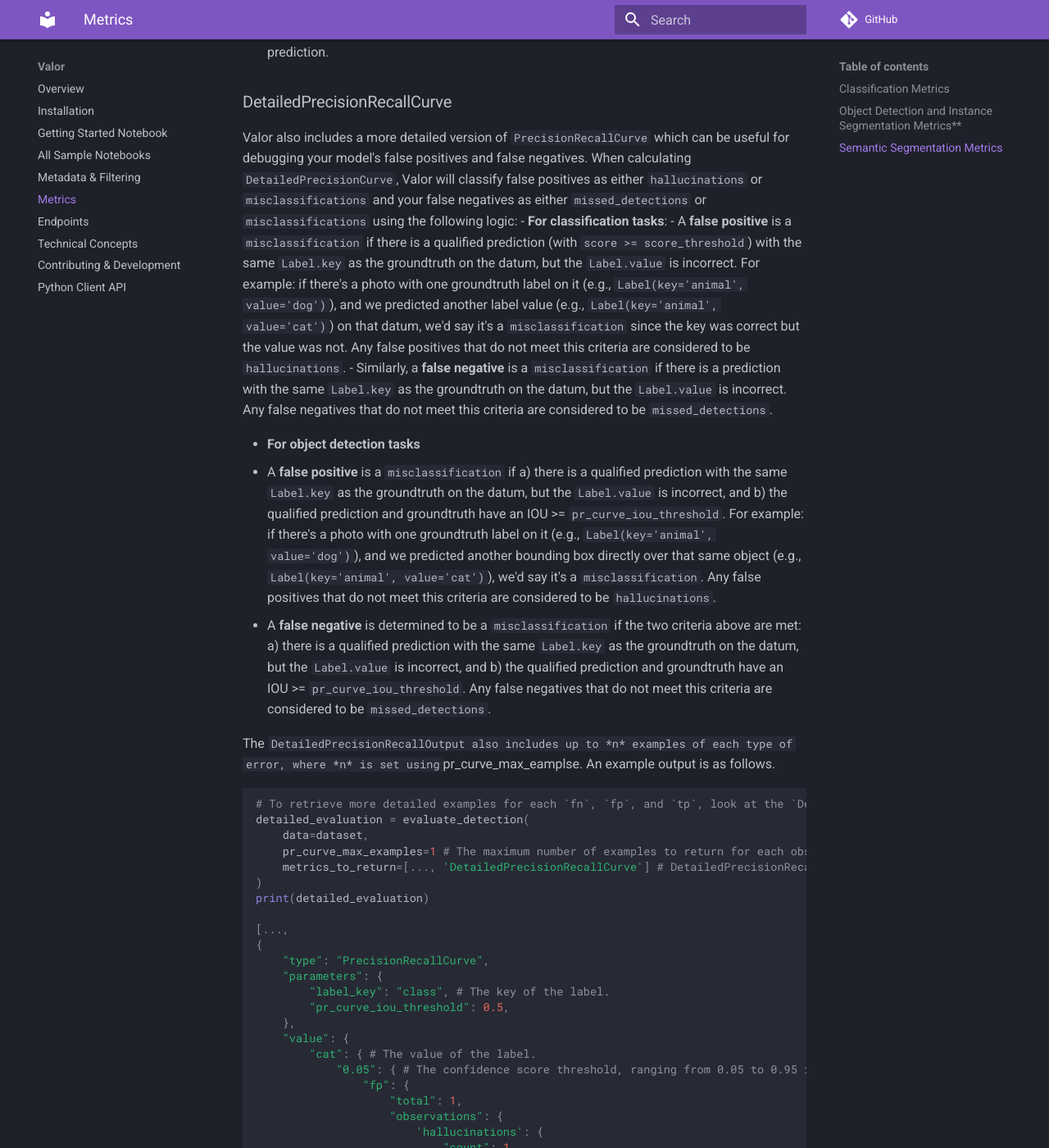
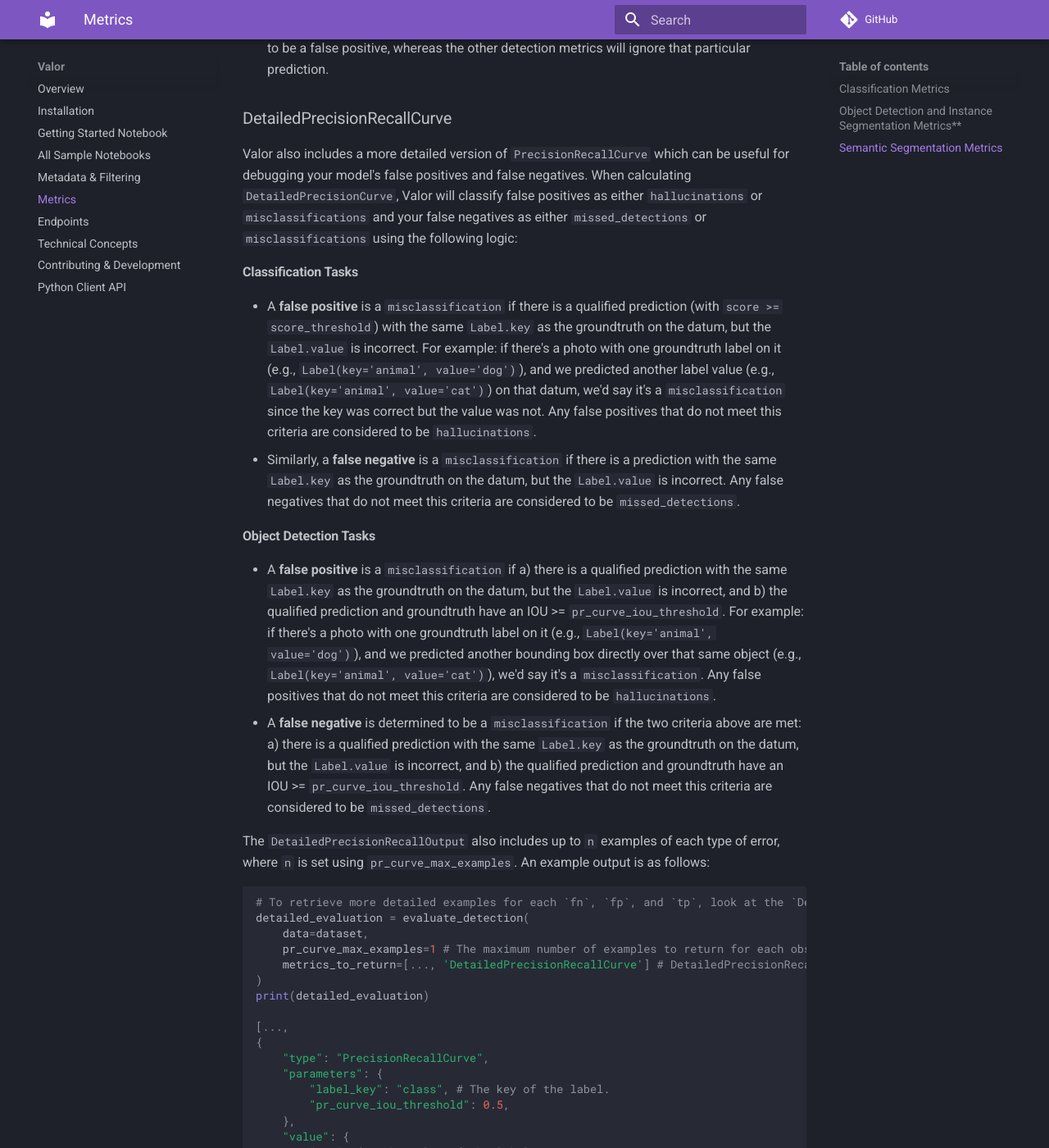
Before and after one commit to Striveworks/valor, an MkDocs documentation site: the page built from docs/metrics.md, in a window 1280 px wide and 1400 px high, scrolled down 7952 px. Shown: the whole window at 82% size. Built offline with MkDocs 1.6.1 and Material for MkDocs 9.7.7, drawn with Linux system fonts in a browser that asks for light colours; comment, search, counter and statistics services are not loaded; some of the changed text lies outside the part shown.

Commit message:
update docs

````diff
--- a/docs/metrics.md
+++ b/docs/metrics.md
@@ -216,15 +216,16 @@
 ### DetailedPrecisionRecallCurve
 
 Valor also includes a more detailed version of `PrecisionRecallCurve` which can be useful for debugging your model's false positives and false negatives. When calculating `DetailedPrecisionCurve`, Valor will classify false positives as either `hallucinations` or `misclassifications` and your false negatives as either `missed_detections` or `misclassifications` using the following logic:
-- **For classification tasks**:
+
+#### Classification Tasks
   - A **false positive** is a `misclassification` if there is a qualified prediction (with `score >= score_threshold`) with the same `Label.key` as the groundtruth on the datum, but the `Label.value` is incorrect. For example: if there's a photo with one groundtruth label on it (e.g., `Label(key='animal', value='dog')`), and we predicted another label value (e.g., `Label(key='animal', value='cat')`) on that datum, we'd say it's a `misclassification` since the key was correct but the value was not. Any false positives that do not meet this criteria are considered to be `hallucinations`.
   - Similarly, a **false negative** is a `misclassification` if there is a prediction with the same `Label.key` as the groundtruth on the datum, but the `Label.value` is incorrect. Any false negatives that do not meet this criteria are considered to be `missed_detections`.
 
-- **For object detection tasks**
+#### Object Detection Tasks
   - A **false positive** is a `misclassification` if a) there is a qualified prediction with the same `Label.key` as the groundtruth on the datum, but the `Label.value` is incorrect, and b) the qualified prediction and groundtruth have an IOU >= `pr_curve_iou_threshold`. For example: if there's a photo with one groundtruth label on it (e.g., `Label(key='animal', value='dog')`), and we predicted another bounding box directly over that same object (e.g., `Label(key='animal', value='cat')`), we'd say it's a `misclassification`. Any false positives that do not meet this criteria are considered to be `hallucinations`.
   - A **false negative** is determined to be a `misclassification` if the two criteria above are met: a) there is a qualified prediction with the same `Label.key` as the groundtruth on the datum, but the `Label.value` is incorrect, and b) the qualified prediction and groundtruth have an IOU >= `pr_curve_iou_threshold`. Any false negatives that do not meet this criteria are considered to be `missed_detections`.
 
-The `DetailedPrecisionRecallOutput also includes up to *n* examples of each type of error, where *n* is set using `pr_curve_max_eamplse. An example output is as follows.
+The `DetailedPrecisionRecallOutput` also includes up to `n` examples of each type of error, where `n` is set using `pr_curve_max_examples`. An example output is as follows:
 
 
 ```python
````
Also changed, not shown: other parts of docs/metrics.md (+3 -3 lines).
